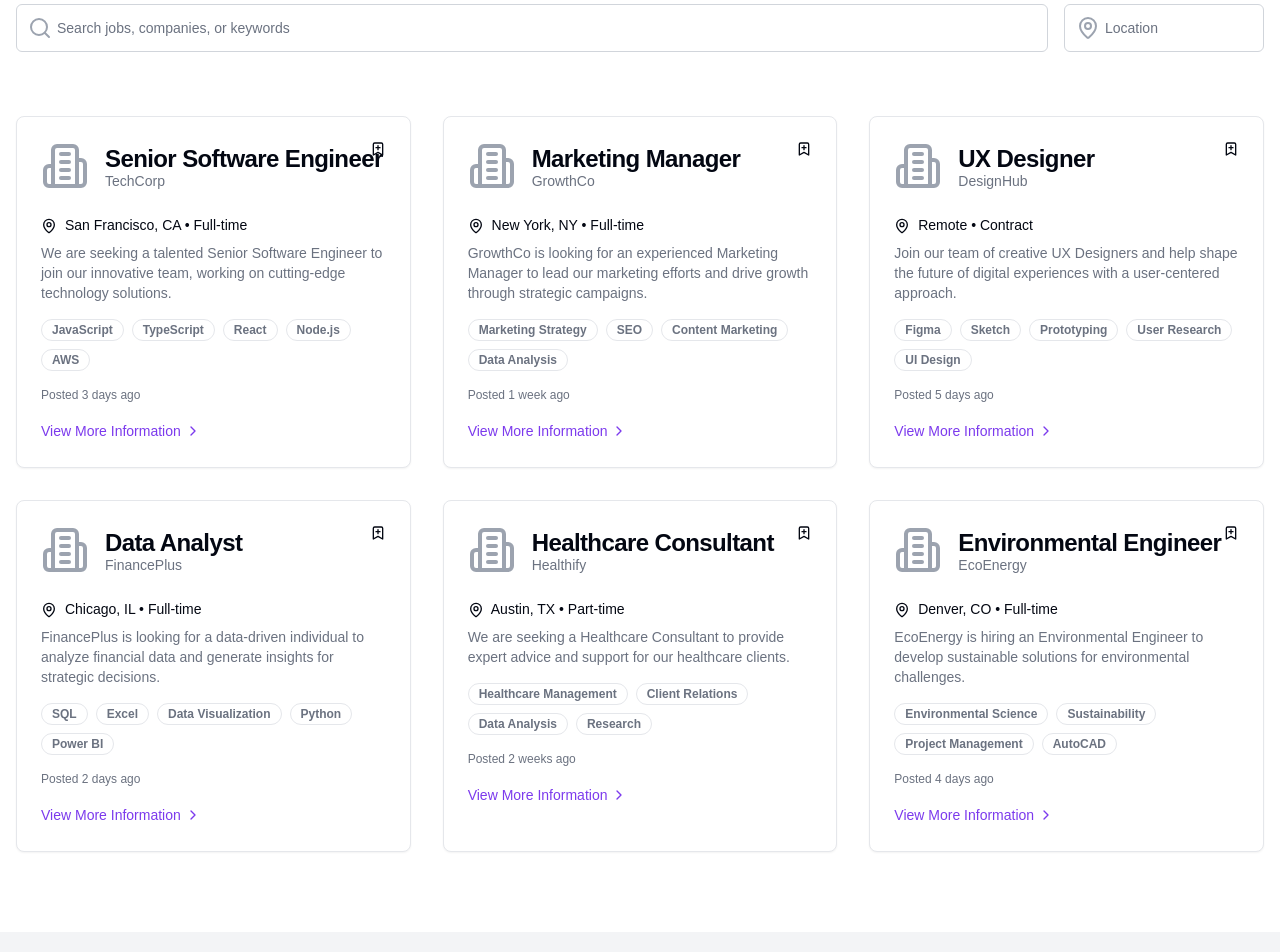
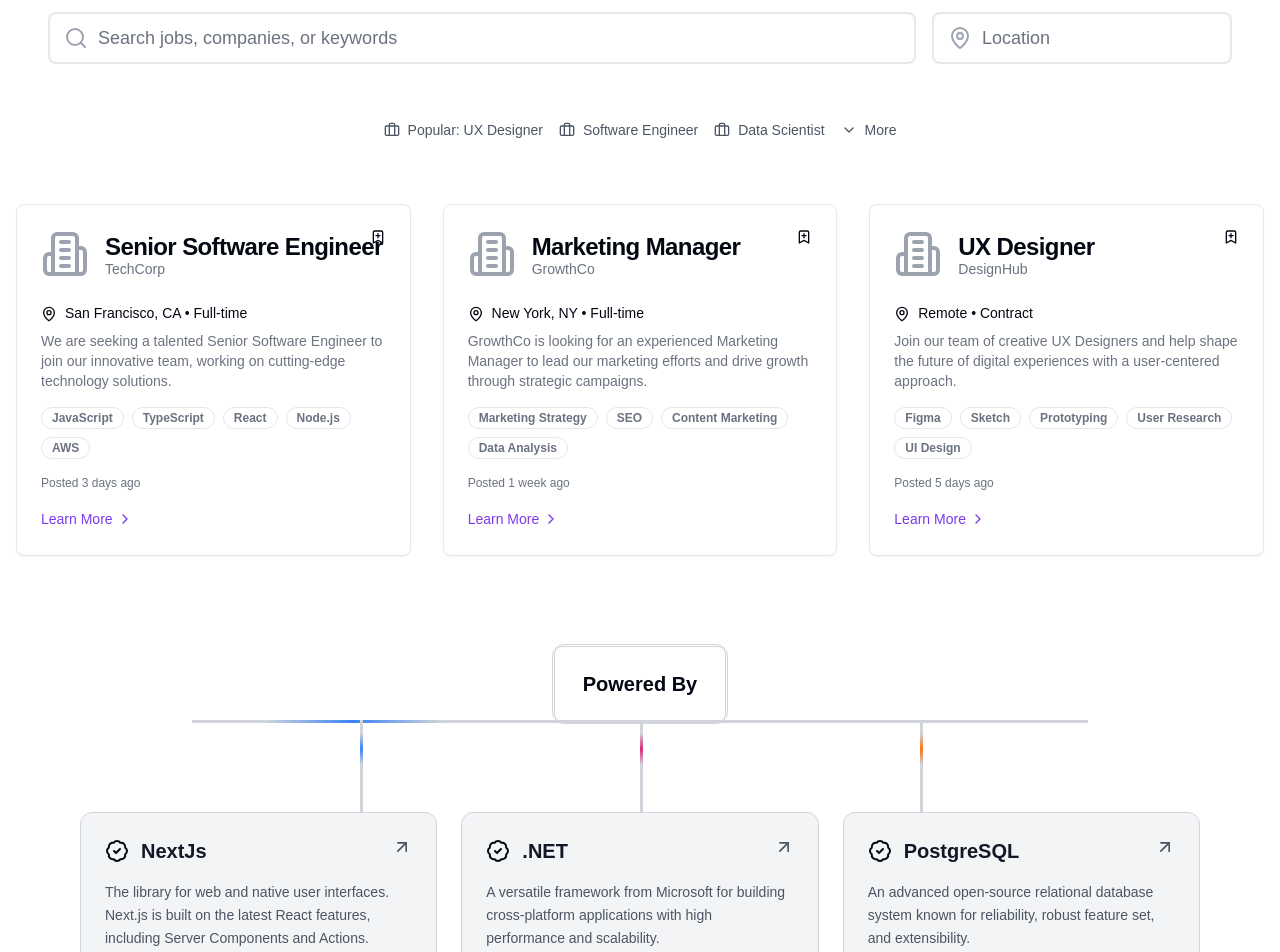
Before and after one commit to nixhantb/jobleet-ui, a Next.js app: page / in a window 1280 px wide. Shown: the part 720-1672 px from the top of the page. Built offline with nearby package versions, Linux system fonts and the light colour scheme.

Commit message:
UI updates

```diff
--- /dev/null
+++ b/app/components/Engine.tsx
@@ -0,0 +1,126 @@
+'use client'
+
+import { useState, useEffect } from 'react'
+import { ArrowUpRight, BadgeCheck } from 'lucide-react'
+
+
+
+export default function Component() {
+    const [hoveredCard, setHoveredCard] = useState<number | null>(null)
+    const [neonPosition, setNeonPosition] = useState(0)
+
+
+    useEffect(() => {
+        const interval = setInterval(() => {
+            setNeonPosition((prev) => (prev + 1) % 100)
+        }, 10)
+        return () => clearInterval(interval)
+    }, [])
+
+    return (
+        <section className="py-20 relative overflow-hidden bg-white dark:bg-gray-950 transition-colors duration-300">
+            <div className="max-w-6xl mx-auto px-4">
+
+
+                <div className="relative">
+
+                    <div className="absolute left-1/2 -translate-x-1/2 -translate-y-1/2 top-0 z-10">
+                        <div className="w-44 h-20 mx-auto mb-16 relative">
+                            <div className="absolute inset-0 rounded-xl border border-gray-300 " />
+                            <div className="absolute inset-[2px] rounded-lg border border-gray-300" />
+
+                            <div className="absolute inset-0 flex items-center justify-center">
+                                <span className="text-xl font-bold">
+                                    Powered By
+                                </span>
+                            </div>
+                        </div>
+                    </div>
+
+
+                    <div className="absolute inset-0 pointer-events-none">
+
+                        <div className="absolute top-1 left-1/2 -translate-x-1/2 w-[80%] h-[3px] bg-gray-300 dark:bg-gray-800 transition-colors duration-300">
+                            <div
+                                className="absolute top-0 left-0 w-[20%] h-full bg-gradient-to-r from-transparent via-blue-500 to-transparent"
+                                style={{ left: `${neonPosition}%` }}
+                            />
+                        </div>
+
+
+                        {[0, 1, 2].map((index) => (
+                            <div
+                                key={index}
+                                className="absolute top-1 h-40 w-[3px] bg-gray-300 dark:bg-gray-800 transition-colors duration-300"
+                                style={{ left: `${25 + (index * 25)}%` }}
+                            >
+                                <div
+                                    className="absolute w-full h-[20%] bg-gradient-to-b from-transparent via-current to-transparent"
+                                    style={{
+                                        top: `${neonPosition}%`,
+                                        color: index === 0 ? 'rgb(59 130 246)' : index === 1 ? 'rgb(219 39 119)' : 'rgb(249 115 22)'
+                                    }}
+                                />
+                            </div>
+                        ))}
+                    </div>
+
+                    <div className="grid md:grid-cols-3 gap-6 pt-24">
+                        {[
+                            {
+                                title: "NextJs",
+                                icon: (
+                                    <BadgeCheck />
+                                ),
+                                description: "The library for web and native user interfaces. Next.js is built on the latest React features, including Server Components and Actions.",
+                                color: "blue",
+                            },
+                            {
+                                title: ".NET",
+                                icon: (
+                                    <BadgeCheck />
+                                ),
+                                description: "A versatile framework from Microsoft for building cross-platform applications with high performance and scalability.",
+                                color: "purple",
+                            },
+                            {
+                                title: "PostgreSQL",
+                                icon: (
+                                    <BadgeCheck />
+                                ),
+                                description: "An advanced open-source relational database system known for reliability, robust feature set, and extensibility.",
+                                color: "blue",
+                            },
+
+                        ].map((card, index) => (
+                            <div
+                                key={index}
+                                className="relative group"
+                                onMouseEnter={() => setHoveredCard(index)}
+                                onMouseLeave={() => setHoveredCard(null)}
+                            >
+                                <div className="relative p-6 rounded-xl bg-gray-100 dark:bg-gray-900 border border-gray-300 dark:border-gray-800 h-full transition-colors duration-300 hover:bg-gray-200 dark:hover:bg-gray-800">
+                                    <div className="flex items-start justify-between mb-4">
+                                        <div className="flex items-center gap-3">
+                                            {card.icon}
+                                            <h3 className="text-xl font-semibold text-gray-900 dark:text-gray-100 transition-colors duration-300">
+                                                {card.title}
+                                            </h3>
+                                        </div>
+                                        <ArrowUpRight
+                                            className={`w-5 h-5 text-gray-600 dark:text-gray-400 transition-all duration-300 ${hoveredCard === index ? 'transform translate-x-1 -translate-y-1' : ''
+                                                }`}
+                                        />
+                                    </div>
+                                    <p className="text-gray-600 dark:text-gray-400 text-sm leading-relaxed transition-colors duration-300">
+                                        {card.description}
+                                    </p>
+                                </div>
+                            </div>
+                        ))}
+                    </div>
+                </div>
+            </div>
+        </section>
+    )
+}
--- a/app/components/JobListings.tsx
+++ b/app/components/JobListings.tsx
@@ -1,7 +1,7 @@
 'use client'
 
 import { useState, useEffect } from 'react'
-import { Search, MapPin, X, Building2, BookmarkPlus, ChevronRight } from 'lucide-react'
+import { Search, MapPin, X, Building2, BookmarkPlus, ChevronRight, Briefcase, ChevronDown } from 'lucide-react'
 import { Button } from "@/components/ui/button"
 import { Input } from "@/components/ui/input"
 import { Badge } from "@/components/ui/badge"
@@ -22,11 +22,10 @@ type Job = {
 }
 
 type JobListingsProps = {
-  title: string
   initialJobs: Job[]
 }
 
-export default function JobListings({ title, initialJobs }: JobListingsProps) {
+export default function JobListings({ initialJobs }: JobListingsProps) {
   const [searchTerm, setSearchTerm] = useState('')
   const [location, setLocation] = useState('')
   const [filteredJobs, setFilteredJobs] = useState<Job[]>(initialJobs)
@@ -50,30 +49,60 @@ export default function JobListings({ title, initialJobs }: JobListingsProps) {
 
   return (
     <section className="py-20">
+
       <div className="container mx-auto px-4">
-        <h2 className="text-3xl font-bold text-center mb-12">{title}</h2>
-        <div className="flex flex-col md:flex-row gap-4 mb-8">
-          <div className="relative flex-grow">
+        <div className="w-full">
+          <div className="rounded-lg p-8">
+            <h2 className="text-3xl font-bold text-center mb-6 bg-clip-text text-transparent bg-gradient-to-r from-indigo-600 to-pink-600">Find Your Dream Job</h2>
+            <form onSubmit={(e) => e.preventDefault()} className="space-y-6">
+              <div className="flex flex-col md:flex-row gap-4">
+                <div className="relative flex-grow group">
                   <Input
                     type="text"
                     placeholder="Search jobs, companies, or keywords"
                     value={searchTerm}
                     onChange={(e) => setSearchTerm(e.target.value)}
-              className="pl-10 pr-4 py-2 w-full border border-gray-300 rounded-md h-12"
+                    className="pl-12 pr-4 py-6 w-full border-2 border-gray-200 rounded-lg text-lg transition-all duration-300 focus:border-indigo-500 focus:ring focus:ring-indigo-200 focus:ring-opacity-50"
                   />
-            <Search className="absolute left-3 top-1/2 transform -translate-y-1/2 text-gray-400" />
+                  <Search className="absolute left-4 top-1/2 transform -translate-y-1/2 text-gray-400 group-hover:text-indigo-500 transition-colors duration-300" size={24} />
+                  <Briefcase className="absolute right-4 top-1/2 transform -translate-y-1/2 text-gray-400 opacity-0 group-hover:opacity-100 transition-opacity duration-300" size={24} />
                 </div>
-          <div className="relative w-full md:w-[200px]">
+                <div className="relative md:w-[300px] group">
                   <Input
                     type="text"
                     placeholder="Location"
                     value={location}
                     onChange={(e) => setLocation(e.target.value)}
-              className="pl-10 pr-4 py-2 w-full border border-gray-300 rounded-md h-12"
+                    className="pl-12 pr-4 py-6 w-full border-2 border-gray-200 rounded-lg text-lg transition-all duration-300 focus:border-purple-500 focus:ring focus:ring-purple-200 focus:ring-opacity-50"
                   />
-            <MapPin className="absolute left-3 top-1/2 transform -translate-y-1/2 text-gray-400" />
+                  <MapPin className="absolute left-4 top-1/2 transform -translate-y-1/2 text-gray-400 group-hover:text-purple-500 transition-colors duration-300" size={24} />
                 </div>
               </div>
+              <div className="flex flex-col md:flex-row gap-4">
+
+              </div>
+            </form>
+            <div className="mt-8 flex flex-wrap justify-center gap-4 text-sm text-gray-600">
+              <span className="flex items-center hover:text-indigo-600 cursor-pointer transition-colors duration-300">
+                <Briefcase size={16} className="mr-2" />
+                Popular: UX Designer
+              </span>
+              <span className="flex items-center hover:text-indigo-600 cursor-pointer transition-colors duration-300">
+                <Briefcase size={16} className="mr-2" />
+                Software Engineer
+              </span>
+              <span className="flex items-center hover:text-indigo-600 cursor-pointer transition-colors duration-300">
+                <Briefcase size={16} className="mr-2" />
+                Data Scientist
+              </span>
+              <span className="flex items-center hover:text-indigo-600 cursor-pointer transition-colors duration-300">
+                <ChevronDown size={16} className="mr-2" />
+                More
+              </span>
+            </div>
+          </div>
+        </div>
+
 
         <div className="flex flex-wrap gap-2 mb-8">
           {searchTerm && (
@@ -120,7 +149,7 @@ export default function JobListings({ title, initialJobs }: JobListingsProps) {
                 <p className="text-sm text-muted-foreground mb-4">{job.jobDescription}</p>
                 <div className="flex flex-wrap gap-2 mb-4">
                   {job.keySkills.map((skill, index) => (
-                    <Badge className = "text-muted-foreground" key={index} variant="outline">{skill}</Badge>
+                    <Badge className="text-muted-foreground" key={index} variant="outline">{skill}</Badge>
                   ))}
                 </div>
                 <p className="text-xs text-muted-foreground mb-4">Posted {job.postedTime}</p>
@@ -129,7 +158,7 @@ export default function JobListings({ title, initialJobs }: JobListingsProps) {
                   className="inline-flex items-center text-sm text-primary hover:underline transition-colors duration-200"
                   aria-label={`View more information about ${job.jobTitle} at ${job.companyName}`}
                 >
-                  View More Information
+                  Learn More
                   <ChevronRight className="ml-1 h-4 w-4" />
                 </Link>
 
--- a/app/page.tsx
+++ b/app/page.tsx
@@ -9,9 +9,9 @@ import Layout from "./components/Layout";
 import Hero from "./components/Hero";
 import { UserCheck, BarChart, GitBranch,Puzzle, UserPlus, Facebook, Twitter, Linkedin, Instagram  } from "lucide-react";
 import Features from "./components/Features";
+import Footer from "./components/Footer";
+import Engine from "./components/Engine";
 import JobListings from "./components/JobListings";
-import Footer from "./components/Footer";
-
 
 const navItems: NavbarItems[] = [
   { title: 'Home', href: '/' },
@@ -104,39 +104,6 @@ const initialJobListings = [
     jobType: 'Contract',
     image: '',
     keySkills: ['Figma', 'Sketch', 'Prototyping', 'User Research', 'UI Design'],
-  },
-  {
-    id: 4,
-    companyName: 'FinancePlus',
-    location: 'Chicago, IL',
-    jobTitle: 'Data Analyst',
-    jobDescription: 'FinancePlus is looking for a data-driven individual to analyze financial data and generate insights for strategic decisions.',
-    postedTime: '2 days ago',
-    jobType: 'Full-time',
-    image: '',
-    keySkills: ['SQL', 'Excel', 'Data Visualization', 'Python', 'Power BI'],
-  },
-  {
-    id: 5,
-    companyName: 'Healthify',
-    location: 'Austin, TX',
-    jobTitle: 'Healthcare Consultant',
-    jobDescription: 'We are seeking a Healthcare Consultant to provide expert advice and support for our healthcare clients.',
-    postedTime: '2 weeks ago',
-    jobType: 'Part-time',
-    image: '',
-    keySkills: ['Healthcare Management', 'Client Relations', 'Data Analysis', 'Research'],
-  },
-  {
-    id: 6,
-    companyName: 'EcoEnergy',
-    location: 'Denver, CO',
-    jobTitle: 'Environmental Engineer',
-    jobDescription: 'EcoEnergy is hiring an Environmental Engineer to develop sustainable solutions for environmental challenges.',
-    postedTime: '4 days ago',
-    jobType: 'Full-time',
-    image: '',
-    keySkills: ['Environmental Science', 'Sustainability', 'Project Management', 'AutoCAD'],
   }
 ];
 
@@ -172,7 +139,8 @@ export default function Home() {
               primaryCTA={{ text: "Get Started", href: "/signup" }}
               secondaryCTA={{ text: "Learn More", href: "/about" }}
             />
-             <JobListings title = "Featured Jobs" initialJobs={initialJobListings}/>
+             <JobListings initialJobs={initialJobListings}/>
+             <Engine/>
             <Features title="Our Services" features={features} />
 
           </main>
--- a/package.json
+++ b/package.json
@@ -19,6 +19,7 @@
     "clsx": "^2.1.1",
     "cmdk": "^1.0.0",
     "embla-carousel-react": "^8.3.0",
+    "framer-motion": "^11.11.11",
     "lucide-react": "^0.453.0",
     "next": "15.0.1",
     "next-themes": "^0.3.0",
```
Also changed, not shown: 1 other file (tests, documents, lock files or other folders). Lines whose indentation alone changed are shown as unchanged.
